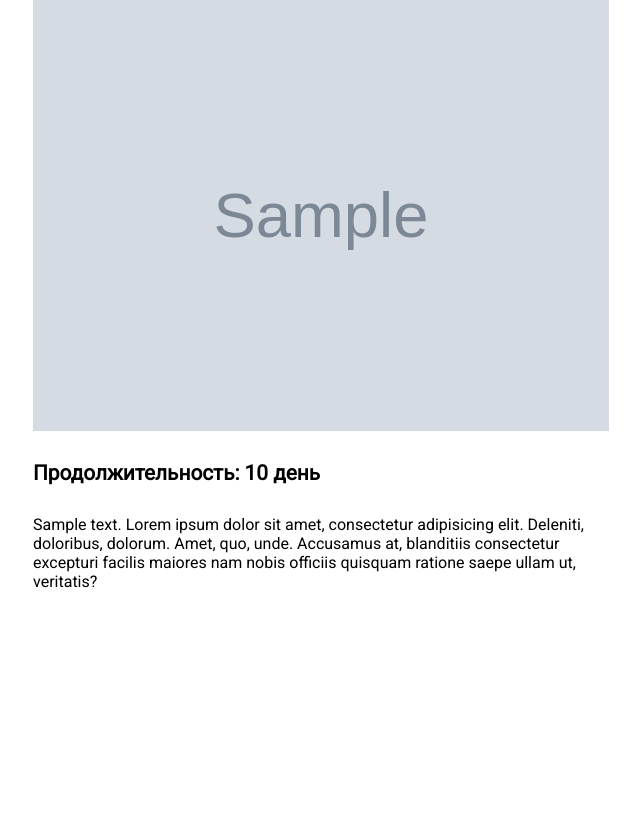
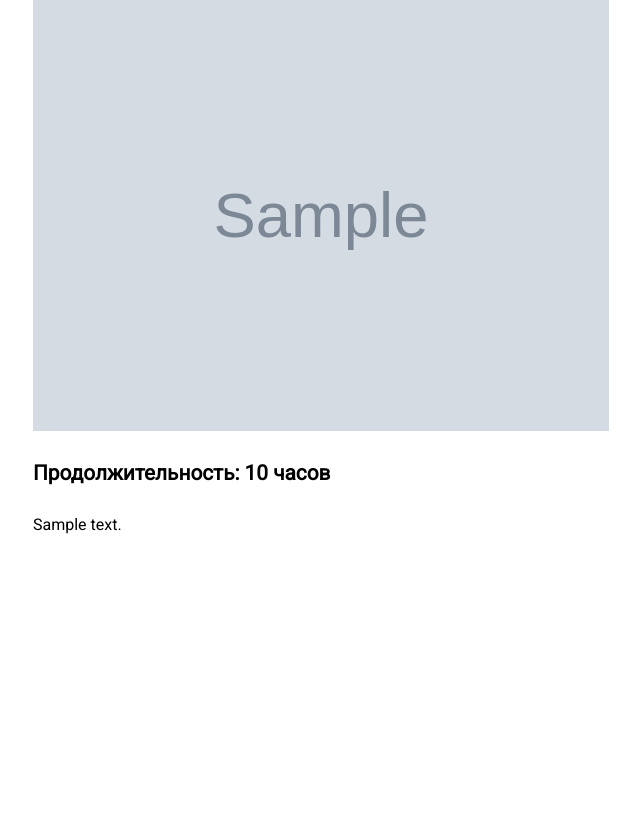
Before and after one commit to J1mmyChanga/IzhevskHackatonBack, a Flask app: template templates/tour.html in a window 1280 px wide. Shown: the part 219-1050 px from the top of the page, without its empty margins (319-959 px from the left). Run offline with Flask 3, Linux system fonts and the light colour scheme; the template is opened without the code that fills it: most values are stand-ins (such as "Sample title", 1, 10 or a date in 2020); grey boxes marked "Sample" are stand-in pictures.

Commit message:
design fixes

```diff
--- a/templates/tour.html
+++ b/templates/tour.html
@@ -8,7 +8,7 @@
         <section>
             <h1 class="header">{{tour.title}}</h1>
             <img src="/static/img/{{ photo }}" alt="">
-            <span class="duration">Продолжительность: {{tour.duration}} день</span>
-            <span class="description">{{tour.description}} Lorem ipsum dolor sit amet, consectetur adipisicing elit. Deleniti, doloribus, dolorum. Amet, quo, unde. Accusamus at, blanditiis consectetur excepturi facilis maiores nam nobis officiis quisquam ratione saepe ullam ut, veritatis?</span>
+            <span class="duration">Продолжительность: {{tour.duration}} часов</span>
+            <span class="description">{{tour.description}} </span>
         </section>
 {% endblock %}
```
